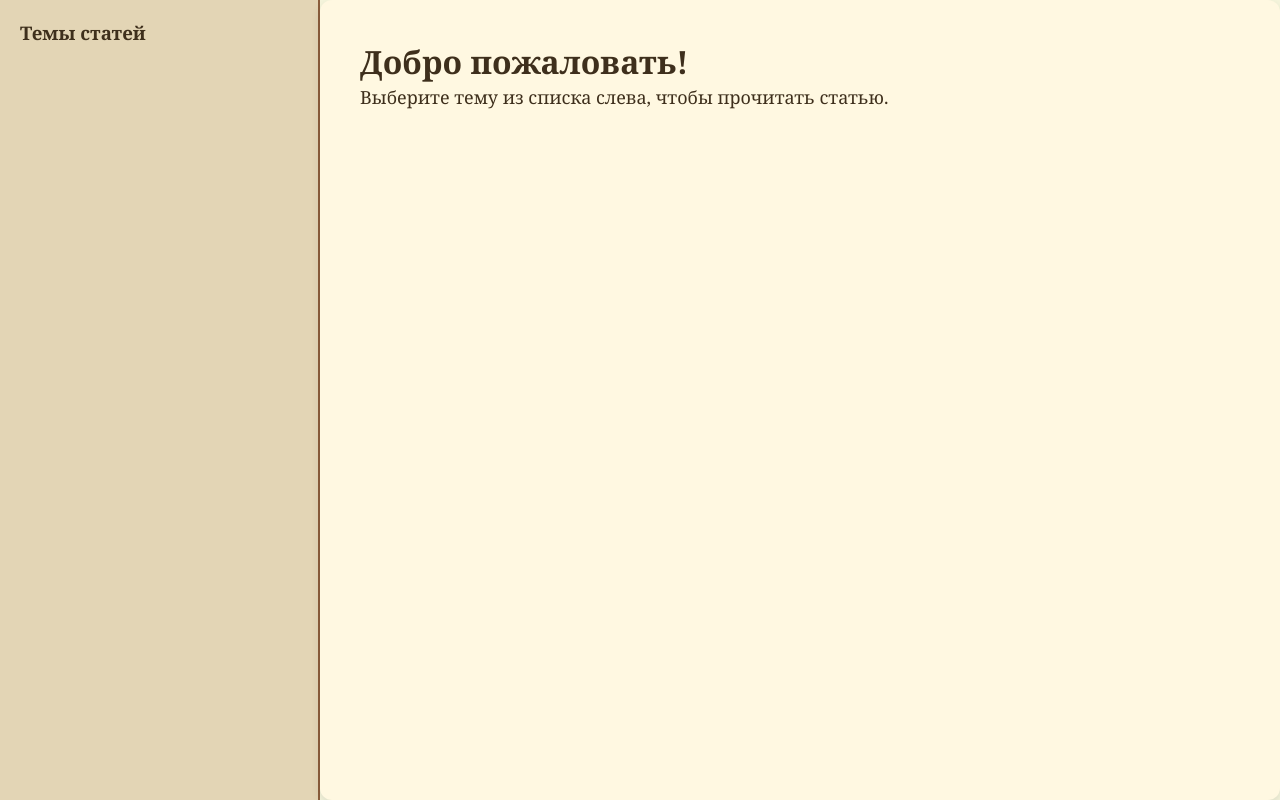
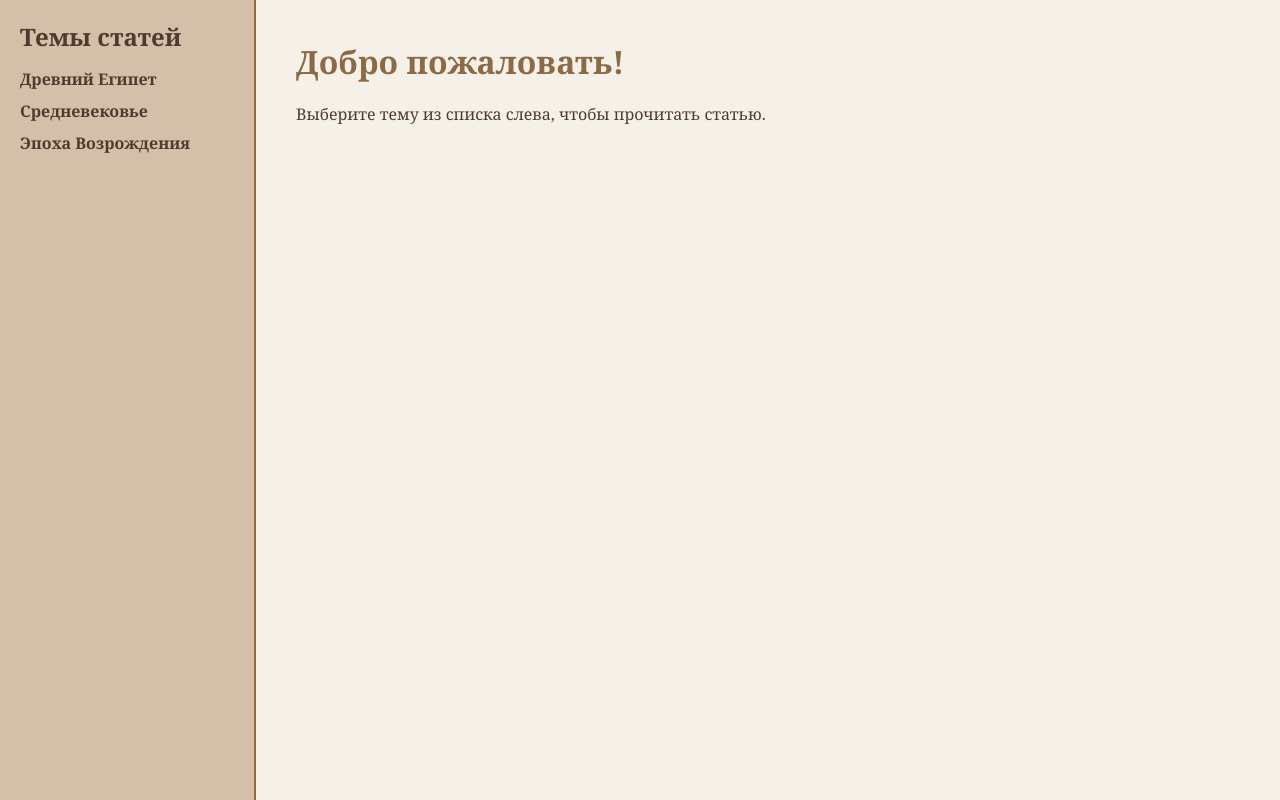
Before and after one commit to TennoWarfov/HistoryWebsite, a plain HTML site: page index.html in a window 1280 px wide. Drawn offline with Linux system fonts and the light colour scheme.

Commit message:
read local json test

```diff
--- a/index.html
+++ b/index.html
@@ -1,5 +1,5 @@
 <!DOCTYPE html>
-<html lang="en">
+<html lang="ru">
 <head>
     <meta charset="UTF-8">
     <meta name="viewport" content="width=device-width, initial-scale=1.0">
@@ -13,100 +13,94 @@
 
         body {
             display: flex;
-            height: 100vh;
             font-family: 'Georgia', serif;
-            background-color: #f5f5dc;
-            color: #3e2f1c;
+            background-color: #f5f1e9;
+            color: #4e3b2f;
         }
 
-        #sidebar {
-            width: 25%;
-            background-color: #e3d5b5;
-            border-right: 2px solid #8b5e3c;
+        aside {
+            width: 20%;
+            background-color: #d4c0a8;
+            padding: 20px;
+            height: 100vh;
             overflow-y: auto;
-            padding: 20px;
+            border-right: 2px solid #8b6a44;
         }
 
-        #content {
-            width: 75%;
-            padding: 40px;
-            overflow-y: auto;
+        aside h2 {
+            margin-bottom: 15px;
         }
 
-        #sidebar button {
-            display: block;
-            width: 100%;
-            background-color: #8b5e3c;
-            color: white;
-            border: none;
-            padding: 10px;
-            margin-bottom: 10px;
-            text-align: left;
-            cursor: pointer;
-            border-radius: 8px;
-            font-size: 18px;
+        aside ul {
+            list-style: none;
         }
 
-        #sidebar button:hover {
-            background-color: #a07550;
-        }
-
-        #content h2 {
-            font-size: 32px;
-            margin-bottom: 20px;
-            border-bottom: 2px solid #8b5e3c;
-            padding-bottom: 10px;
-        }
-
-        #content p {
-            line-height: 1.6;
-            font-size: 18px;
+        aside li {
             margin-bottom: 10px;
         }
 
-        #content {
-            background-color: #fff8e1;
-            border-radius: 12px;
-            box-shadow: 0 4px 10px rgba(0, 0, 0, 0.1);
+        aside a {
+            text-decoration: none;
+            color: #4e3b2f;
+            font-weight: bold;
+        }
+
+        aside a:hover {
+            color: #6e5035;
+        }
+
+        main {
+            width: 80%;
+            padding: 40px;
+        }
+
+        h1 {
+            color: #8b6a44;
+            margin-bottom: 20px;
+        }
+
+        p {
+            margin-bottom: 20px;
         }
     </style>
 </head>
 <body>
-<div id="sidebar">
-    <h3>Темы статей</h3>
-</div>
+<aside>
+    <h2>Темы статей</h2>
+    <ul id="topics-list"></ul>
+</aside>
 
-<div id="content">
-    <h1>Добро пожаловать!</h1>
-    <p>Выберите тему из списка слева, чтобы прочитать статью.</p>
-</div>
+<main>
+    <h1 id="article-title">Добро пожаловать!</h1>
+    <p id="article-content">Выберите тему из списка слева, чтобы прочитать статью.</p>
+</main>
 
 <script>
-    const jsonUrl = "articles.json";
+    fetch('articles.json')
+        .then(response => response.json())
+        .then(data => {
+            const topicsList = document.getElementById('topics-list');
+            const articleTitle = document.getElementById('article-title');
+            const articleContent = document.getElementById('article-content');
 
-    async function loadJson() {
-        try {
-            const response = await fetch(proxyUrl + jsonUrl);
-            if (!response.ok) throw new Error(`Ошибка: ${response.status}`);
-            const data = await response.json();
+            // Создание списка тем
+            data.themes.forEach((theme, index) => {
+                const listItem = document.createElement('li');
+                const link = document.createElement('a');
+                link.href = "#";
+                link.textContent = theme.title;
 
-            const sidebar = document.getElementById("sidebar");
-            const content = document.getElementById("content");
+                // При клике на тему меняем текст статьи
+                link.addEventListener('click', () => {
+                    articleTitle.textContent = theme.title;
+                    articleContent.textContent = theme.content;
+                });
 
-            data.themes.forEach((theme, index) => {
-                const button = document.createElement("button");
-                button.textContent = theme.title;
-                button.onclick = () => {
-                    content.innerHTML = `<h2>${theme.title}</h2><p>${theme.content.replace(/\n/g, '<br>')}</p>`;
-                };
-                sidebar.appendChild(button);
+                listItem.appendChild(link);
+                topicsList.appendChild(listItem);
             });
-        } catch (error) {
-            console.error("Ошибка загрузки JSON:", error);
-        }
-    }
-
-    loadJson();
+        })
+        .catch(error => console.error('Ошибка загрузки JSON:', error));
 </script>
 </body>
 </html>
```
